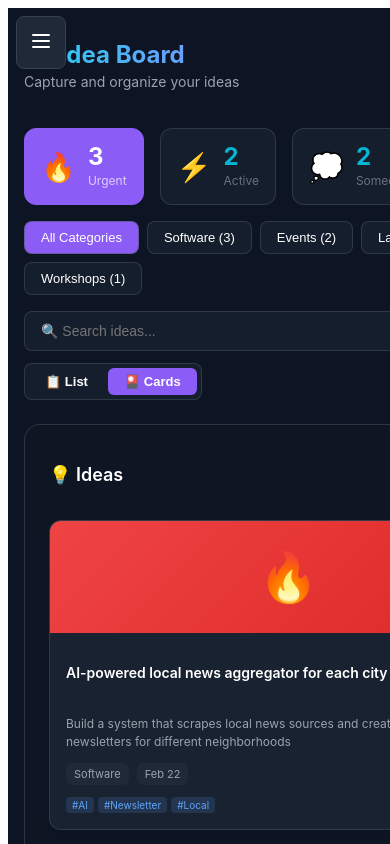
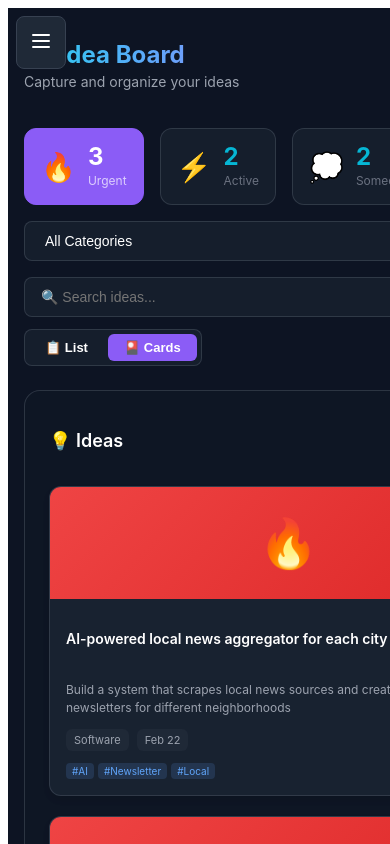
Before and after one commit to pacinobot2026/vizard-clips-dashboard, a Next.js app: page /ideas in a window 390 px wide. Shown: the top 844 px of the page. Built offline with nearby package versions, Linux system fonts and the light colour scheme.

Commit message:
Add category dropdown for mobile on Article and Idea boards

```diff
--- a/pages/ideas.js
+++ b/pages/ideas.js
@@ -267,6 +267,13 @@ export default function Ideas() {
               div[style*="repeat(auto-fill"] {
                 grid-template-columns: 1fr !important;
               }
+              /* Categories - dropdown on mobile */
+              .desktop-categories {
+                display: none !important;
+              }
+              .mobile-categories {
+                display: block !important;
+              }
             }
           `}</style>
 
@@ -308,7 +315,9 @@ export default function Ideas() {
 
           {/* Categories */}
           {categories.length > 0 && (
-            <div style={{ marginBottom: '16px', display: 'flex', gap: '8px', flexWrap: 'wrap' }}>
+            <>
+              {/* Desktop Category Buttons */}
+              <div className="desktop-categories" style={{ marginBottom: '16px', display: 'flex', gap: '8px', flexWrap: 'wrap' }}>
                 <button
                   onClick={() => setCategory('all')}
                   style={{
@@ -343,6 +352,33 @@ export default function Ideas() {
                   </button>
                 ))}
               </div>
+
+              {/* Mobile Category Dropdown */}
+              <div className="mobile-categories" style={{ marginBottom: '16px', display: 'none' }}>
+                <select
+                  value={category}
+                  onChange={(e) => setCategory(e.target.value)}
+                  style={{
+                    width: '100%',
+                    padding: '10px 16px',
+                    background: 'rgba(31, 41, 55, 0.5)',
+                    border: '1px solid rgba(75, 85, 99, 0.5)',
+                    borderRadius: '8px',
+                    color: '#fff',
+                    fontSize: '14px',
+                    cursor: 'pointer',
+                    outline: 'none'
+                  }}
+                >
+                  <option value="all">All Categories</option>
+                  {categories.map(cat => (
+                    <option key={cat.name} value={cat.name}>
+                      {cat.name} ({cat.count})
+                    </option>
+                  ))}
+                </select>
+              </div>
+            </>
           )}
 
           {/* Search, Filters, and View Toggle - IDENTICAL TO ARTICLE BOARD */}
```
Also changed, not shown: pages/articles.js (+37 -1 lines). Lines whose indentation alone changed are shown as unchanged.
